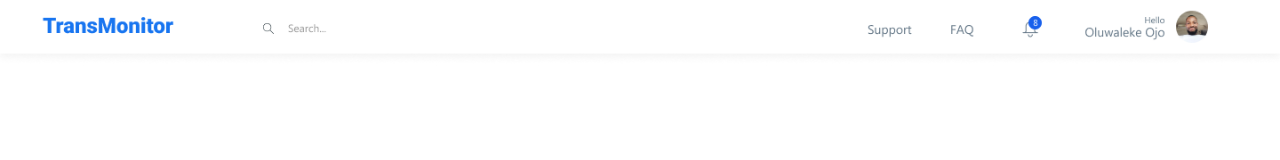
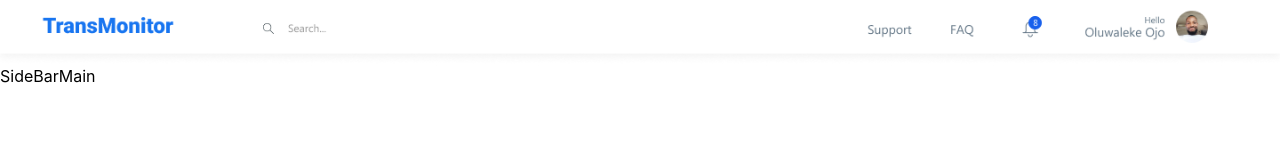
Before and after one commit to kayodefad/vela-frontend-test, a React (Create React App) app: page / in a window 1280 px wide. Shown: the top 160 px of the page. Built offline with nearby package versions, Linux system fonts and the light colour scheme.

Commit message:
Working on the SideBar component

```diff
--- a/src/components/App.css
+++ b/src/components/App.css
@@ -0,0 +1,3 @@
+.App div {
+  display: flex
+}
--- a/src/components/App.js
+++ b/src/components/App.js
@@ -1,13 +1,19 @@
-import React from 'react';
+import React from 'react'
 import Header from './Header'
-import './App.css';
+import SideBar from './SideBar'
+import Main from './Main'
+import './App.css'
 
 function App() {
   return (
     <div className="App">
       <Header />
+      <div className="BodyContainer">
+        <SideBar />
+        <Main />
+      </div>
     </div>
-  );
+  )
 }
 
-export default App;
+export default App
--- /dev/null
+++ b/src/components/Main.js
@@ -0,0 +1,9 @@
+import React from 'react'
+
+const Main = () => {
+  return (
+    <div>Main</div>
+  );
+}
+
+export default Main;
--- /dev/null
+++ b/src/components/SideBar.js
@@ -0,0 +1,9 @@
+import React from 'react'
+
+const SideBar = () => {
+  return (
+    <div>SideBar</div>
+  );
+}
+
+export default SideBar;
```
